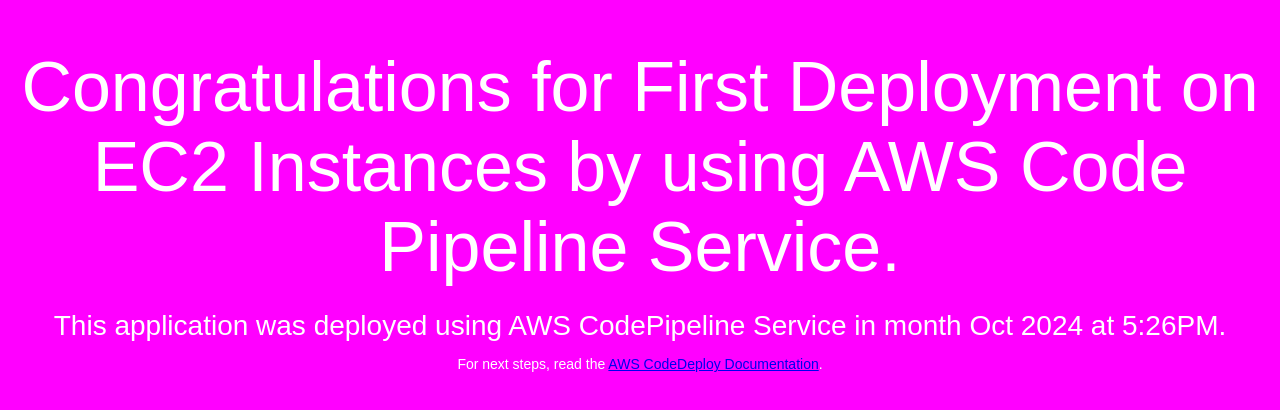
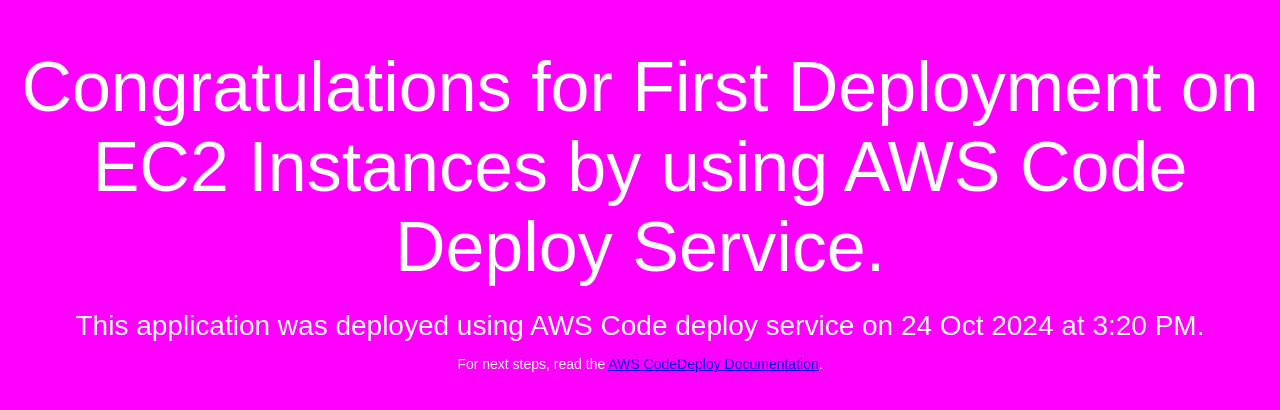
Before and after one commit to avinashbundela1987/oct2024, a plain HTML site: page index.html in a window 1280 px wide. Drawn offline with Linux system fonts and the light colour scheme.

Commit message:
my 24 oct commit

```diff
--- a/index.html
+++ b/index.html
@@ -26,8 +26,8 @@
 </head>
 <body>
   <div align="center">
-    <h1>Congratulations for First Deployment on EC2 Instances by using AWS Code Pipeline Service.</h1>
-    <h2>This application was deployed using AWS CodePipeline Service in month Oct 2024 at 5:26PM.</h2>
+    <h1>Congratulations for First Deployment on EC2 Instances by using AWS Code Deploy Service.</h1>
+    <h2>This application was deployed using AWS Code deploy service on 24 Oct 2024 at 3:20 PM.</h2>
     <p>For next steps, read the <a href="http://aws.amazon.com/documentation/codedeploy">AWS CodeDeploy Documentation</a>.</p>
   </div>
 </body>
```
